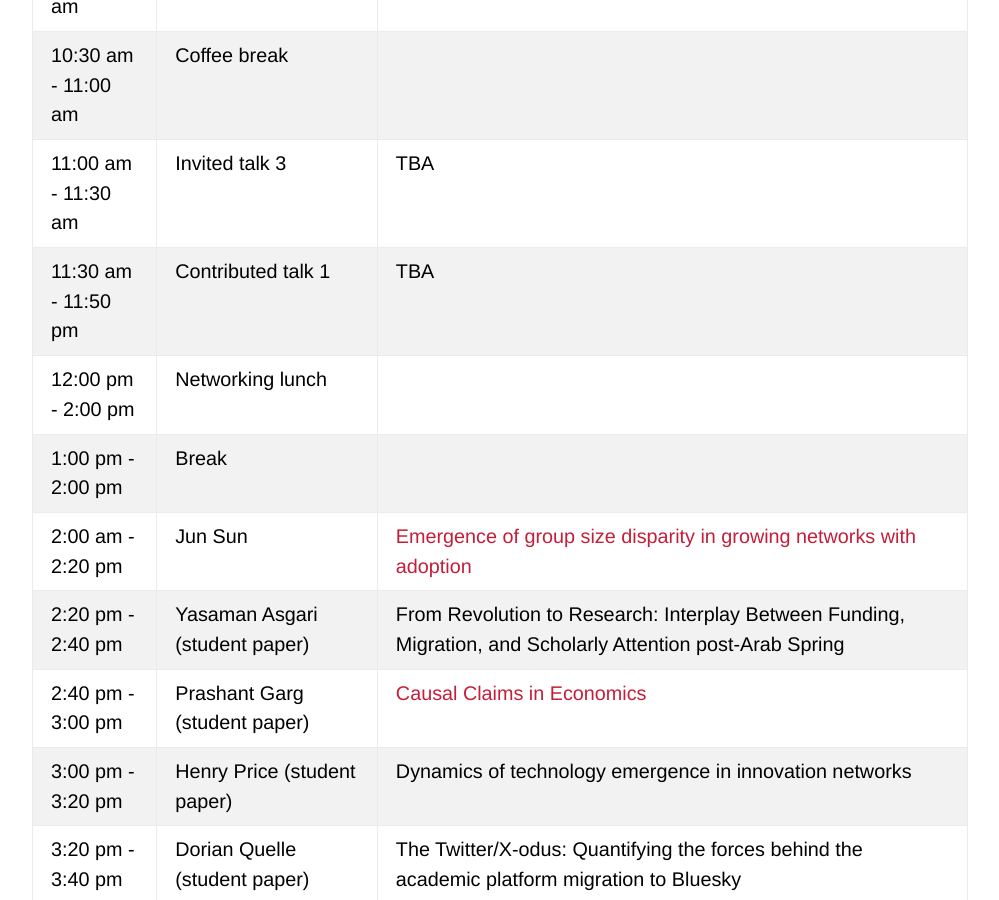
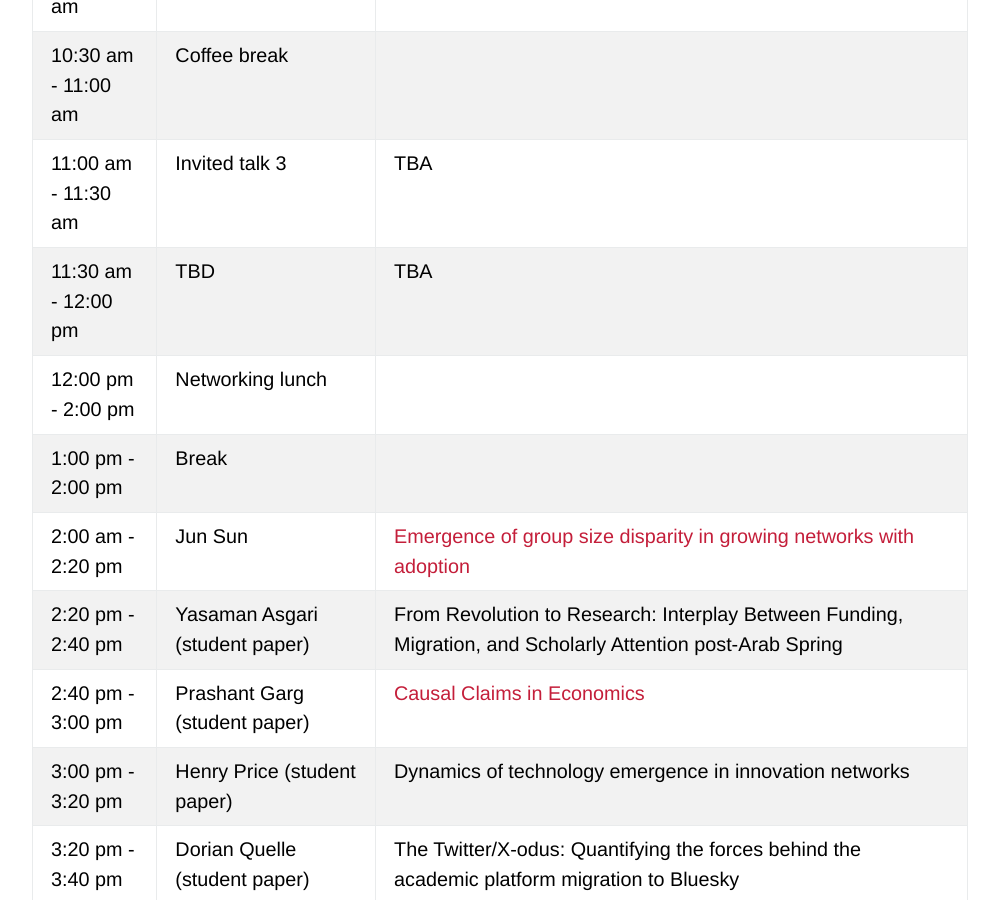
Before and after one commit to netscisci/netscisci.github.io, a Jekyll site: the page built from schedule.md, in a window 1280 px wide and 900 px high, scrolled down 1008 px. Shown: the whole window, without its empty margins (140-1139 px from the left). Built offline with Jekyll 4.4.1, drawn with Linux system fonts in a browser that asks for light colours; some web fonts are replaced; our own code applies the rules of GitHub Pages for plain Markdown files.

Commit message:
Update schedule.md

```diff
--- a/schedule.md
+++ b/schedule.md
@@ -15,7 +15,7 @@ layout: default
 | 10:00 am - 10:30 am  | Invited talk 2 |TBA|
 | 10:30 am - 11:00 am  | Coffee break ||
 | 11:00 am - 11:30 am  | Invited talk 3 |TBA|
-| 11:30 am - 11:50 pm  | Contributed talk 1 |TBA|
+| 11:30 am - 12:00 pm  | TBD |TBA|
 | 12:00 pm - 2:00 pm   | Networking lunch ||
 | 1:00 pm - 2:00 pm   | Break ||
 | 2:00 am - 2:20 pm  | Jun Sun |[Emergence of group size disparity in growing networks with adoption](https://doi.org/10.1038/s42005-024-01799-z)|
```
